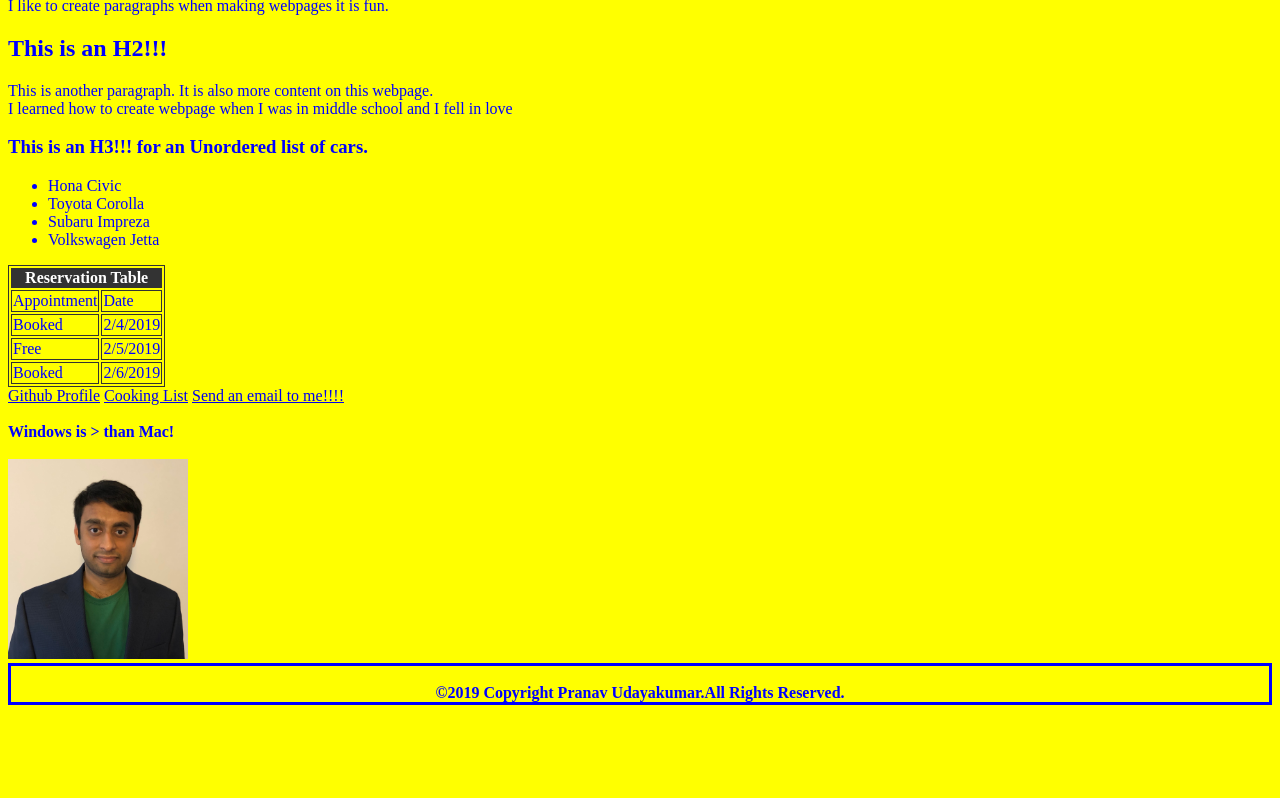
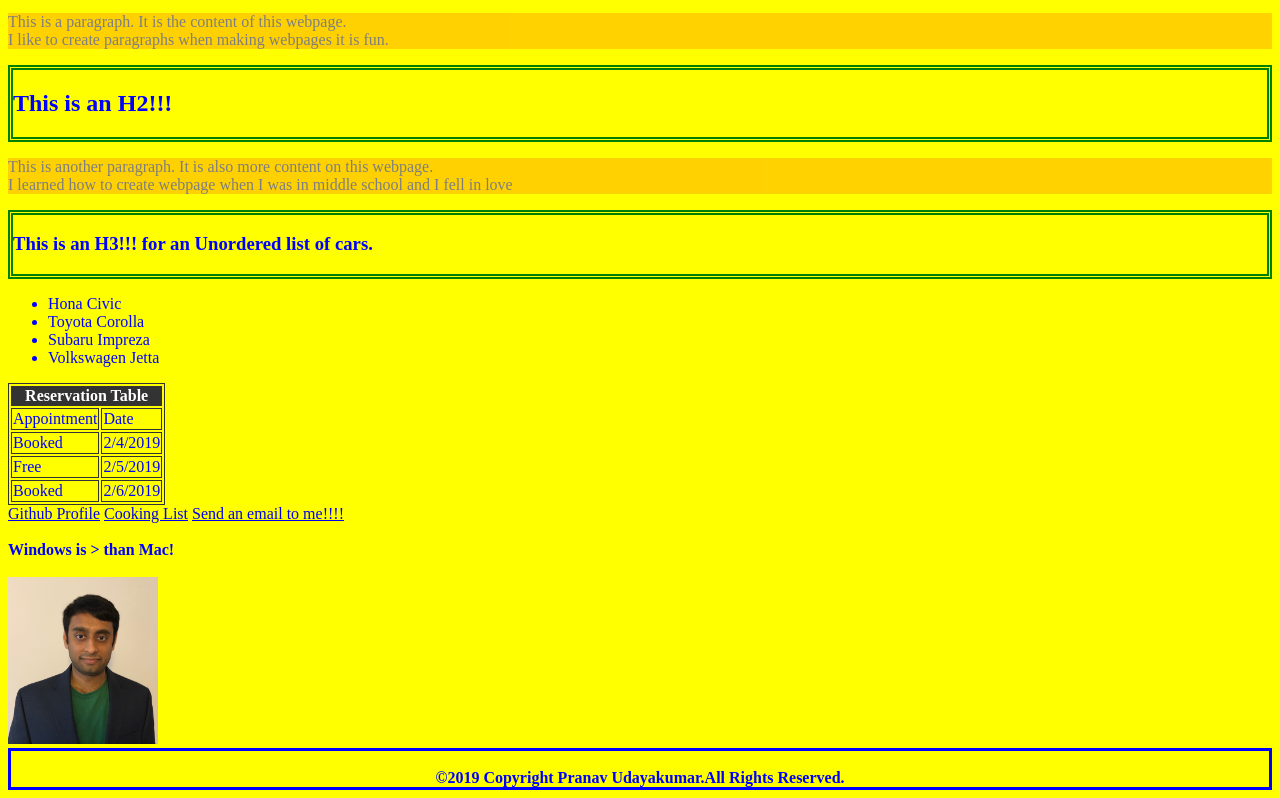
Before and after one commit to udayakumarp2/Chapter3, a plain HTML site: page index.html in a window 1280 px wide. Shown: the part 101-899 px from the top of the page. Before the commit the page ends 814 px from the top, so only its background shows below. Drawn offline with Linux system fonts and the light colour scheme.

Commit message:
first commit

```diff
--- a/assets/css/style.css
+++ b/assets/css/style.css
@@ -24,3 +24,10 @@ tfoot {
   width: 180px;
   height: 200px;
 }
+.border {
+  border: thick double green;
+}
+.opacity {
+  opacity: 0.5;
+  background-color: orange;
+}
--- a/index.html
+++ b/index.html
@@ -5,6 +5,8 @@
     <meta name="viewport" content="width=device-width, initial-scale=1.0" />
     <meta http-equiv="X-UA-Compatible" content="ie=edge" />
     <title>Practice2</title>
+    <!-- this is a link to my motorcycle favicon -->
+    <link rel="shortcut icon" type="image/png" href="assets/images/favicon.png">
     <!-- This href is a relative link but I have included in an anchor tag below -->
     <link rel="stylesheet" href="assets/css/style.css" />
     <!-- Internal embedded style as per Chapter 3 instructions.**NOTE this blue style is overiding the external sheet. -->
@@ -17,23 +19,38 @@
   </head>
   <body>
     <!-- First H1 -->
+    <!-- I used this div with the class of border to be applied to the headers -->
+    <div class="border">
     <!-- This is an inline style overiding the internal style -->
     <h1 style="color:red";>This is an H1!!!</h1>
     <!-- First Paragraph -->
+    </div>
+    <!-- This div has the class of opacity and css property of opacity applied -->
+    <div class="opacity">
     <p>
       This is a paragraph. It is the content of this webpage. <br />
       I like to create paragraphs when making webpages it is fun.<br />
     </p>
+    </div>
+    <!-- I used this div with the class of border to be applied to the headers -->
+    <div class="border">
     <!-- Second H2 -->
     <h2>This is an H2!!!</h2>
+    </div>
+    <!-- This div has the class of opacity and css property of opacity applied -->
+    <div class="opacity">
     <!-- Second Paragraph -->
     <p>
       This is another paragraph. It is also more content on this webpage. <br />
       I learned how to create webpage when I was in middle school and I fell in
       love<br />
     </p>
+    </div>
+    <!-- I used this div with the class of border to be applied to the headers -->
+    <div class="border">
     <!--Third H3  -->
     <h3>This is an H3!!! for an Unordered list of cars.</h3>
+    </div>
     <!--Unordered List begins here  -->
     <ul>
       <li>Hona Civic</li>
@@ -82,7 +99,11 @@
     <br>
     <br>
     <!-- Image via Relative Link -->
-    <img id=pranavsFace src="assets/images/pranav.jpg">
+    <!-- <img id=pranavsFace src="assets/images/pranav.jpg"> -->
+    <!-- Thumbnail Image of my face below p.s. going through a fat phase then-->
+    <a target="_blank" href="assets/images/pranav.jpg">
+      <img src="assets/images/pranav.jpg" alt="Pranav's Face" style="width:150px">
+    </a>
 
     <!-- final entity -->
     <div id="copyright">
```
Also changed, not shown: assets/images/favicon.png (added).
